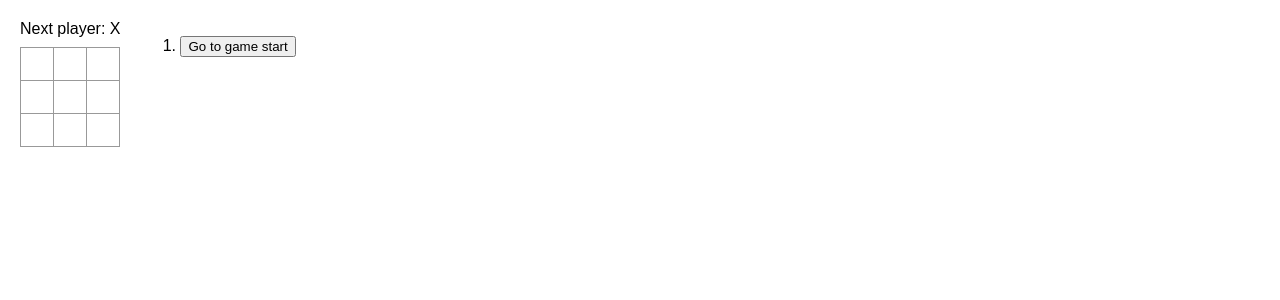
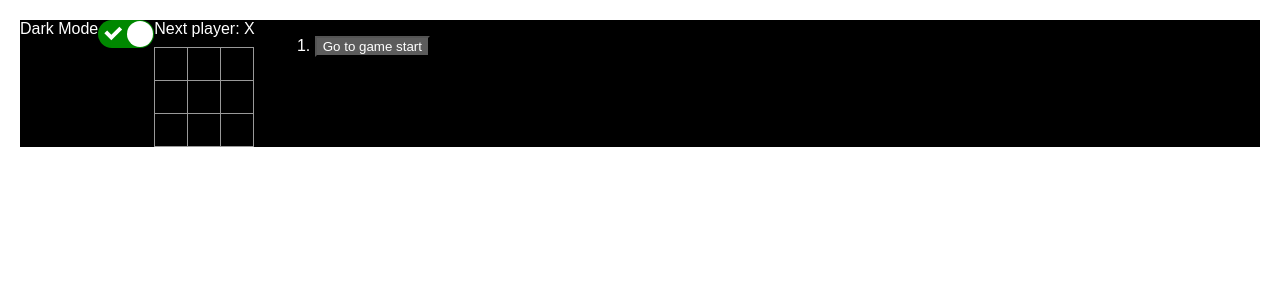
Before and after one commit to DumitruDruta/FOSS, a React (Create React App) app in the folder src/: page / in a window 1280 px wide. Shown: the top 300 px of the page. Built offline with nearby package versions, Linux system fonts and the light colour scheme.

Commit message:
Light-Dark theme switch

```diff
--- a/package.json
+++ b/package.json
@@ -2,10 +2,10 @@
   "dependencies": {
     "react": "^18.0.0",
     "react-dom": "^18.0.0",
-    "react-scripts": "^5.0.0"
+    "react-scripts": "^5.0.0",
+    "react-switch": "^7.0.0"
   },
   "main": "/index.js",
-  "devDependencies": {},
   "name": "vy6j3f",
   "description": null,
   "version": "0.0.0",
--- a/src/App.js
+++ b/src/App.js
@@ -1,4 +1,7 @@
 import { useState } from 'react';
+import ReactSwitch from 'react-switch';
+
+
 
 function Square({ value, onSquareClick }) {
   return (
@@ -57,6 +60,11 @@ export default function Game() {
   const [currentMove, setCurrentMove] = useState(0);
   const xIsNext = currentMove % 2 === 0;
   const currentSquares = history[currentMove];
+  const [theme, setTheme] = useState("dark");
+
+  const toggleTheme = () => {
+    setTheme((curr) => (curr === "light" ? "dark": "light"));
+  }
 
   function handlePlay(nextSquares) {
     const nextHistory = [...history.slice(0, currentMove + 1), nextSquares];
@@ -83,7 +91,10 @@ export default function Game() {
   });
 
   return (
-    <div className="game">
+
+    <div className="game" id = {theme}>
+      <label>{theme === "light" ? "Light Mode": "Dark Mode"}</label>
+      <ReactSwitch onChange = {toggleTheme} checked = {theme === "dark"}/>
       <div className="game-board">
         <Board xIsNext={xIsNext} squares={currentSquares} onPlay={handlePlay} />
       </div>
@@ -91,6 +102,8 @@ export default function Game() {
         <ol>{moves}</ol>
       </div>
     </div>
+
+
   );
 }
 
--- a/src/styles.css
+++ b/src/styles.css
@@ -1,6 +1,9 @@
 * {
   box-sizing: border-box;
 }
+
+
+
 
 body {
   font-family: sans-serif;
@@ -88,3 +91,28 @@ body {
 .game-info {
   margin-left: 20px;
 }
+
+#light {
+  color: #000;
+  background-color: #fff;
+}
+
+#light .square {
+  color: #000;
+  background-color: #fff;
+}
+
+#dark {
+  color: #fff;
+  background-color: #000000;
+}
+
+#dark .square {
+  color: #fff;
+  background-color: #000000;
+}
+
+#dark button {
+  color: #fff;
+  background-color: #5c5c5c;
+}
```
Also changed, not shown: 1 other file (tests, documents, lock files or other folders).
